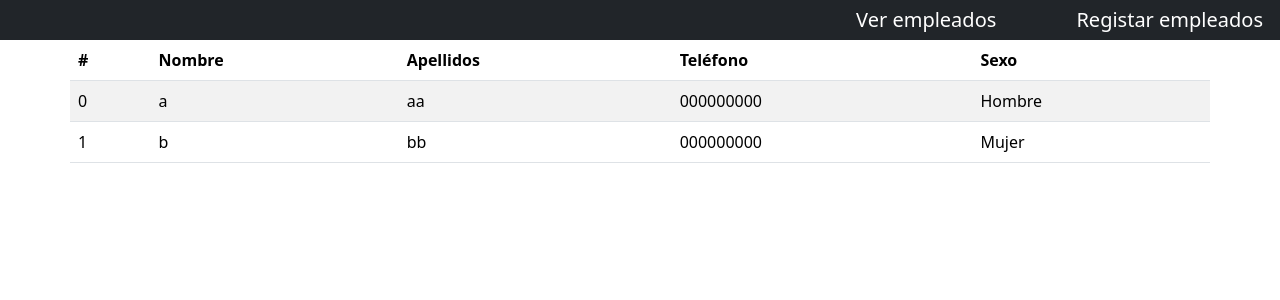
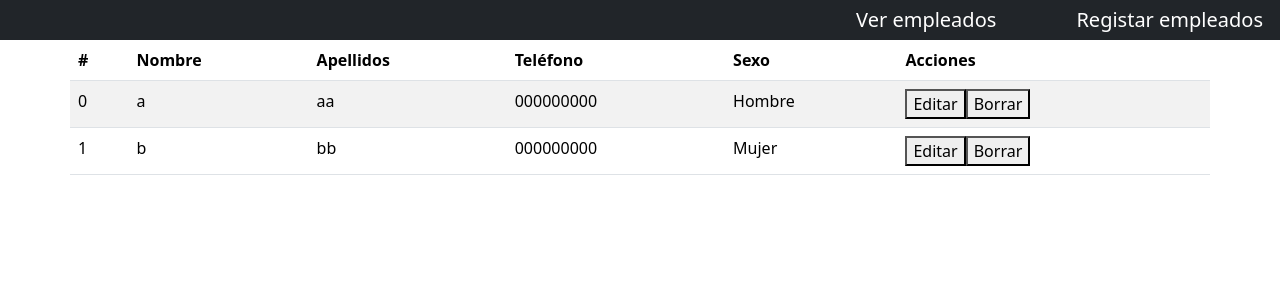
Before and after one commit to franponce10/CRUD-usuario, an Angular app: page /empleados in a window 1280 px wide. Shown: the top 300 px of the page. Built offline with nearby package versions, Linux system fonts and the light colour scheme.

Commit message:
Botones acciones

```diff
--- a/src/app/components/listado-empleados/listado-empleados.component.html
+++ b/src/app/components/listado-empleados/listado-empleados.component.html
@@ -8,6 +8,7 @@
                     <th scope="col">Apellidos</th>
                     <th scope="col">Teléfono</th>
                     <th scope="col">Sexo</th>
+                    <th scope="col">Acciones</th>
                 </tr>
             </thead>
             <tbody>
@@ -17,6 +18,7 @@
                     <td>{{persona.apellidos}}</td>
                     <td>{{persona.telefono}}</td>
                     <td>{{persona.sexo}}</td>
+                    <td><button>Editar</button> <button>Borrar</button></td>
                 </tr>
             </tbody>
         </table>
```
